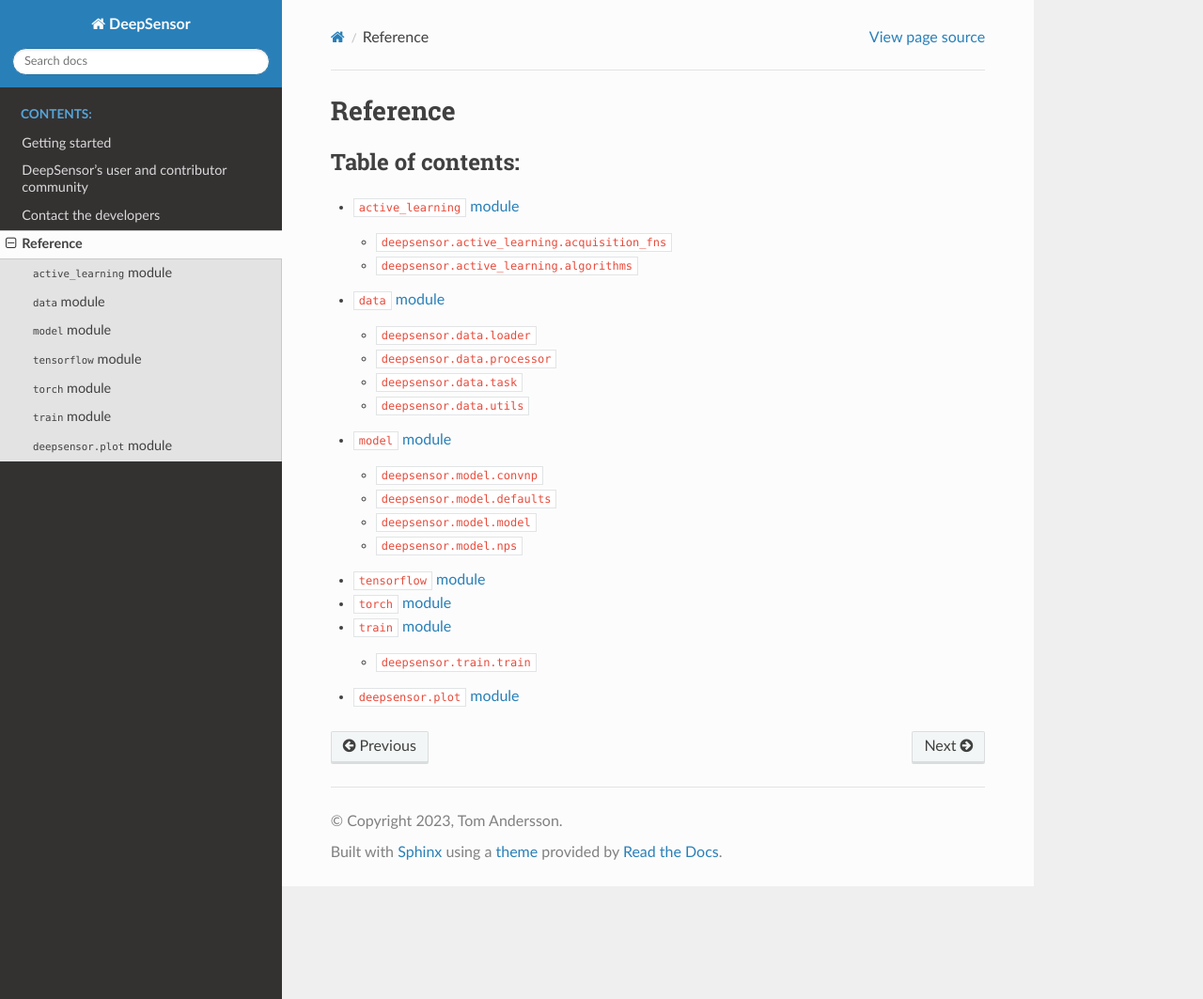
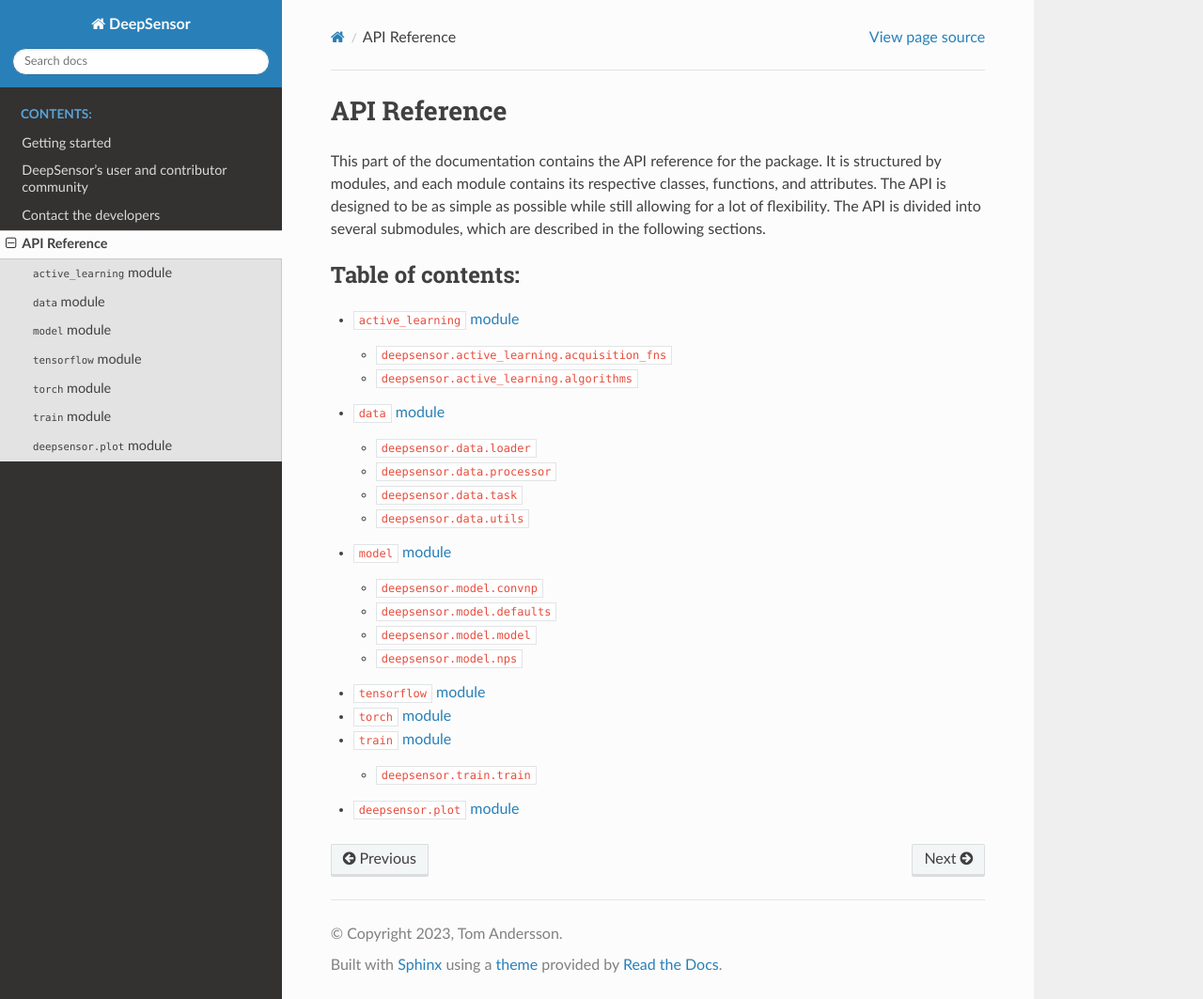
Before and after one commit to alan-turing-institute/deepsensor, a Sphinx documentation site: the page built from docs/reference/index.rst, in a window 1280 px wide and 1063 px high. Shown: the whole window at 94% size. Built offline with Sphinx 7.4.7 and the Read the Docs theme 2.0.0, drawn with Linux system fonts in a browser that asks for light colours.

Commit message:
Adding more text in RST

```diff
--- a/docs/community/index.rst
+++ b/docs/community/index.rst
@@ -9,7 +9,7 @@ If you are interested in joining the community, please join our Slack channel at
 We welcome contributions from the community. If you are interested in contributing to DeepSensor, please read the :doc:`contributing` guide.
 
 .. toctree::
-    :maxdepth: 2
+    :maxdepth: 1
     :caption: Table of contents:
 
     faq
--- a/docs/contact.rst
+++ b/docs/contact.rst
@@ -1,5 +1,7 @@
 Contact the developers
 ======================
 
+tomand@bas.ac.uk
+
 ..
     TODO: Add contact information here...
--- a/docs/getting-started/index.rst
+++ b/docs/getting-started/index.rst
@@ -1,6 +1,9 @@
 ===============
 Getting started
 ===============
+
+In this part of the documentation, we will show you how to get started with ``DeepSensor``. We will show you how to install ``DeepSensor`` and how to extend it. We will also provide you with some tutorials to get you started with ``DeepSensor``.
+
 
 .. toctree::
    :maxdepth: 2
--- a/docs/getting-started/installation.rst
+++ b/docs/getting-started/installation.rst
@@ -1,5 +1,7 @@
 Installation instructions
 =========================
+
+DeepSensor is a Python package that can be installed in a number of ways. In this section we will describe the two main ways to install the package.
 
 Install from `PyPI <https://pypi.org/project/deepsensor/>`_
 -----------------------------------------------------------
--- a/docs/index.rst
+++ b/docs/index.rst
@@ -6,6 +6,10 @@ DeepSensor is Python package and open-source project for modelling environmental
 DeepSensor aims to faithfully match the flexibility of neural processes with a simple and intuitive interface. DeepSensor wraps around the powerful `neuralprocessess package <https://github.com/wesselb/neuralprocesses>`_ for the core modelling functionality, while allowing users to stay in the familiar `xarray <https://xarray.pydata.org/>`_ and `pandas <https://pandas.pydata.org/>`_ world and avoid the murky depths of tensors!
 
 DeepSensor is also compatible with both `PyTorch <https://pytorch.org/>`_ or `TensorFlow <https://www.tensorflow.org/>`_ for its machine learning abilities, thanks to the `backends package <https://github.com/wesselb/lab>`_. Simply ``import deepsensor.torch`` or ``import deepsensor.tensorflow`` to choose between them!
+
+.. note::
+
+   This package is currently undergoing active development. If you are interested in using DeepSensor in production, please :doc:`get in touch <contact>`.
 
 Citing DeepSensor
 -----------------
--- a/docs/reference/index.rst
+++ b/docs/reference/index.rst
@@ -1,9 +1,8 @@
-Reference
-=========
+API Reference
+=============
 
-..
-   The pages in this folder contain the "reference", i.e.
-   the detailed information about all the classes in the package.
+This part of the documentation contains the API reference for the package. It is structured by modules, and each module contains its respective classes, functions, and attributes. The API is designed to be as simple as possible while still allowing for a lot of flexibility. The API is divided into several submodules, which are described in the following sections.
+
 
 .. toctree::
    :maxdepth: 2
```
